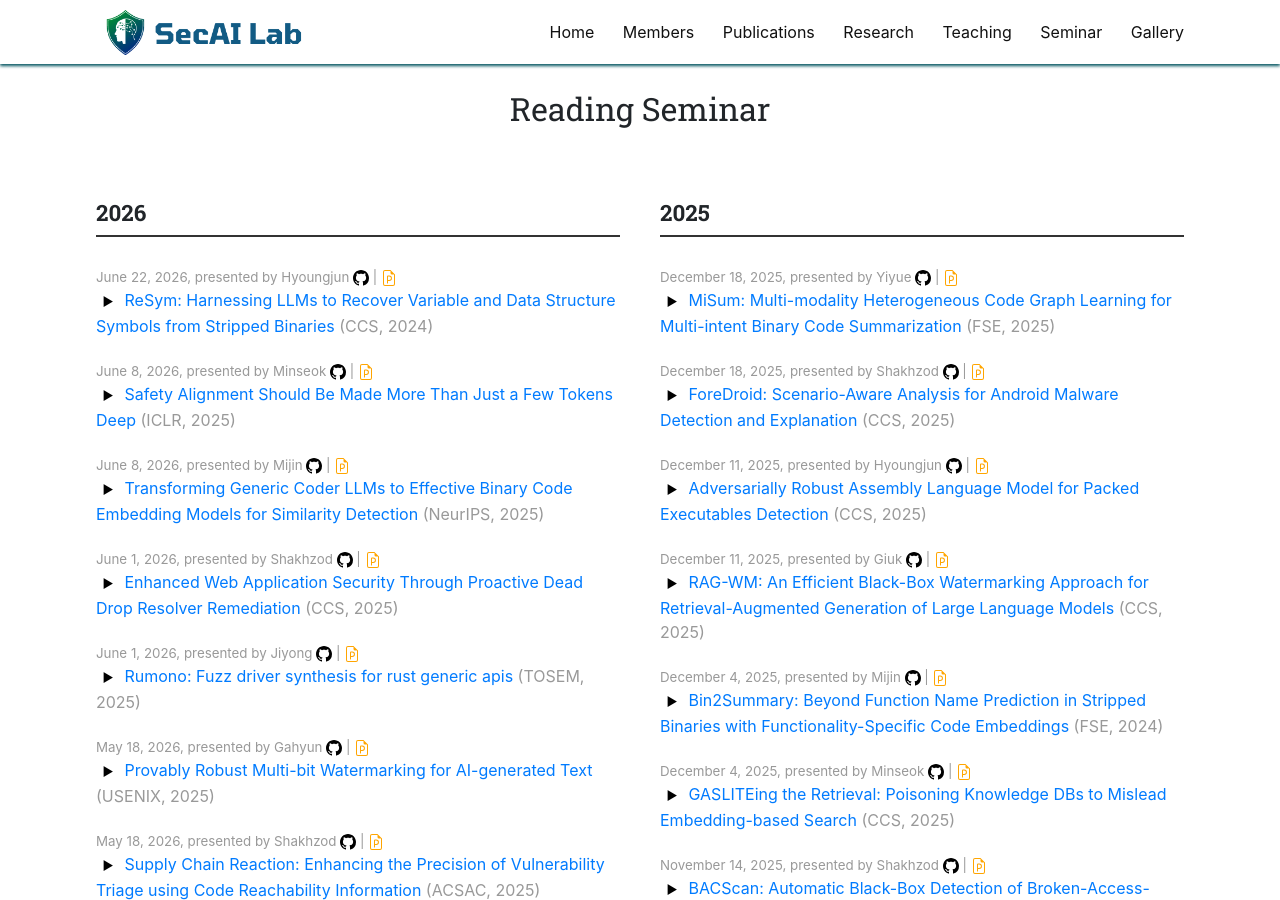
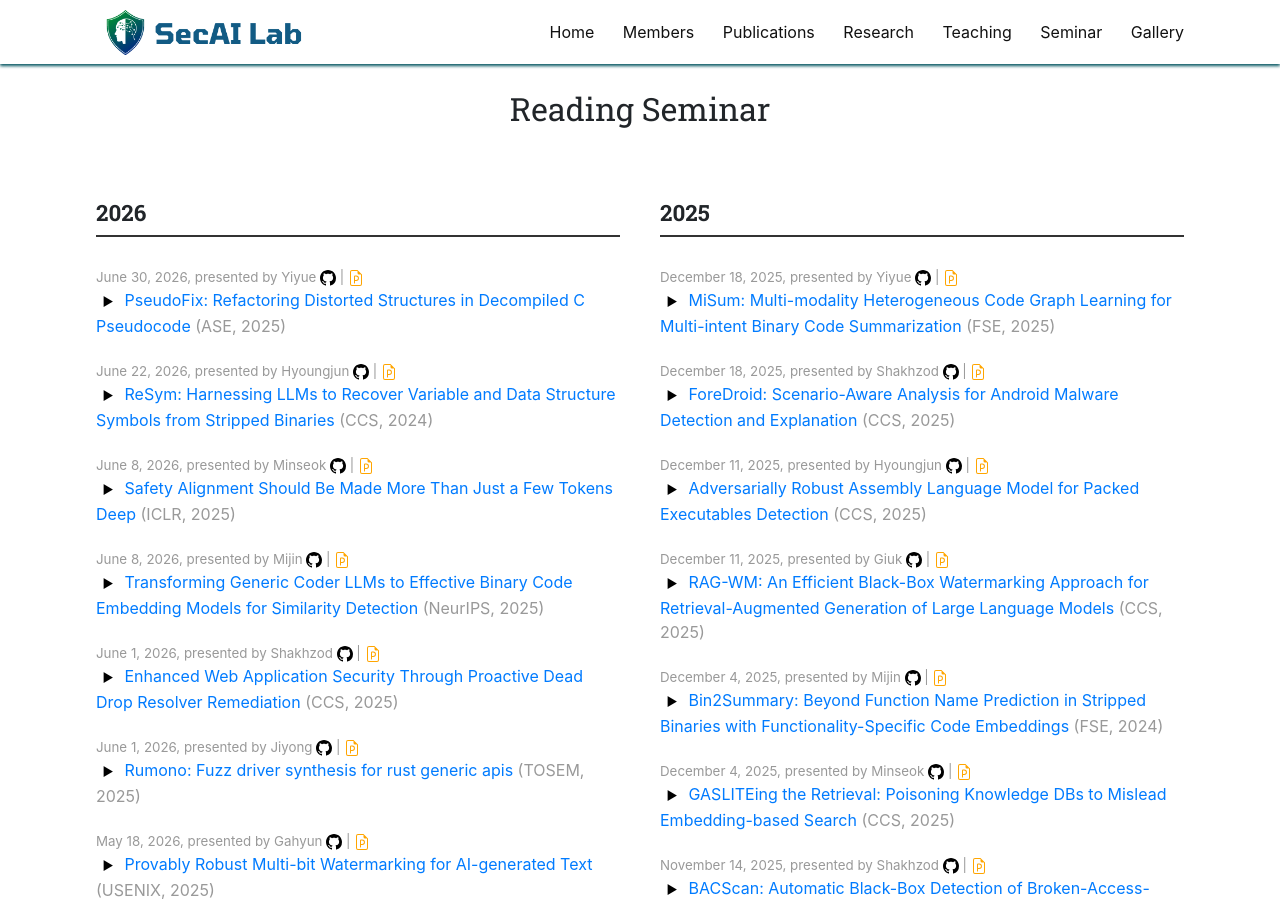
Before and after one commit to SecAI-Lab/secai-lab.github.io, a Jekyll site: the page built from pages/seminar.md, in a window 1280 px wide and 900 px high. Built offline with Jekyll 4.4.1, drawn with Linux system fonts in a browser that asks for light colours; nearby versions of some CDN libraries.

Commit message:
Update readings.yml

```diff
--- a/_data/readings.yml
+++ b/_data/readings.yml
@@ -8,25 +8,15 @@
 #   pub_year: 2025
 #   discussion: "(Discussion)"
 
-# - title: ""
-#   link: ""
-#   ppt_link: ""
-#   code_link: ""
-#   presenter: Yiyue
-#   conference:
-#   date:
-#   pub_year:
-#   discussion: "(Discussion)"
-
-# - title: ""
-#   link: ""
-#   ppt_link: ""
-#   code_link: ""
-#   presenter: Yujeong
-#   conference:
-#   date:
-#   pub_year:
-#   discussion: "(Discussion)"
+- title: "PseudoFix: Refactoring Distorted Structures in Decompiled C Pseudocode"
+  link: "https://dl.acm.org/doi/pdf/10.1109/ASE63991.2025.00075"
+  ppt_link: "https://docs.google.com/presentation/d/1mNSay5lTUG7yFQip7fghXbEL7TJp1g2czteexYhkFTI/edit?usp=sharing"
+  code_link: "https://github.com/giles-one/PseudoFix"
+  presenter: Yiyue
+  conference: ASE
+  date: 2026.06.30
+  pub_year: 2025
+  discussion: "(Discussion)"
 
 - title: "ReSym: Harnessing LLMs to Recover Variable and Data Structure Symbols from Stripped Binaries"
   link: "https://dl.acm.org/doi/pdf/10.1145/3658644.3670340"
```
